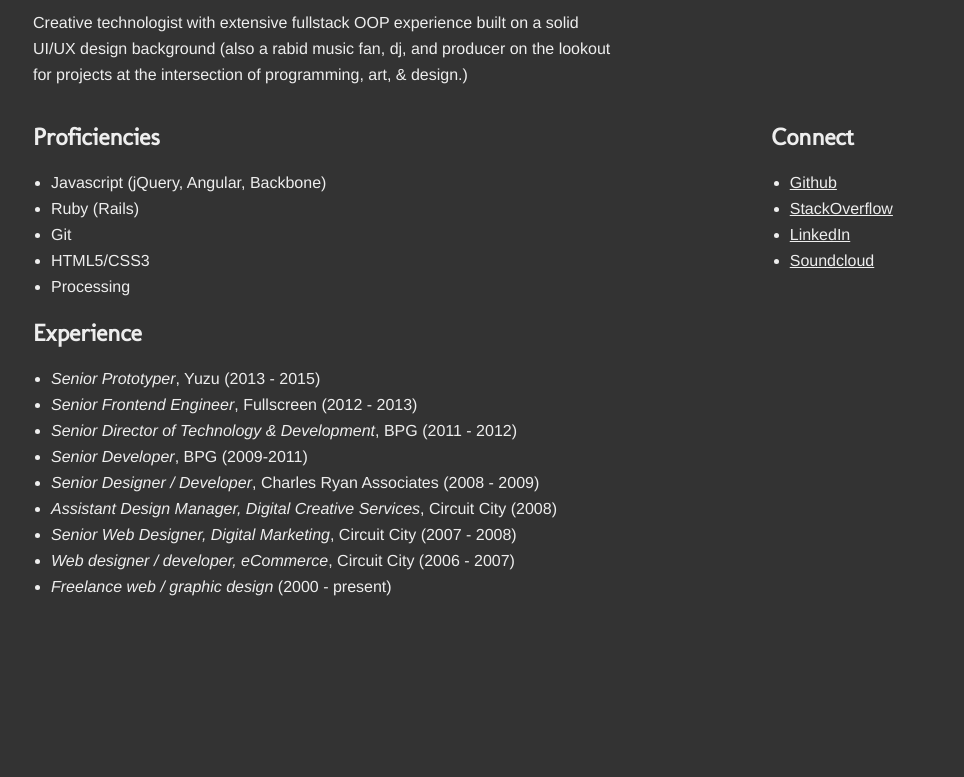
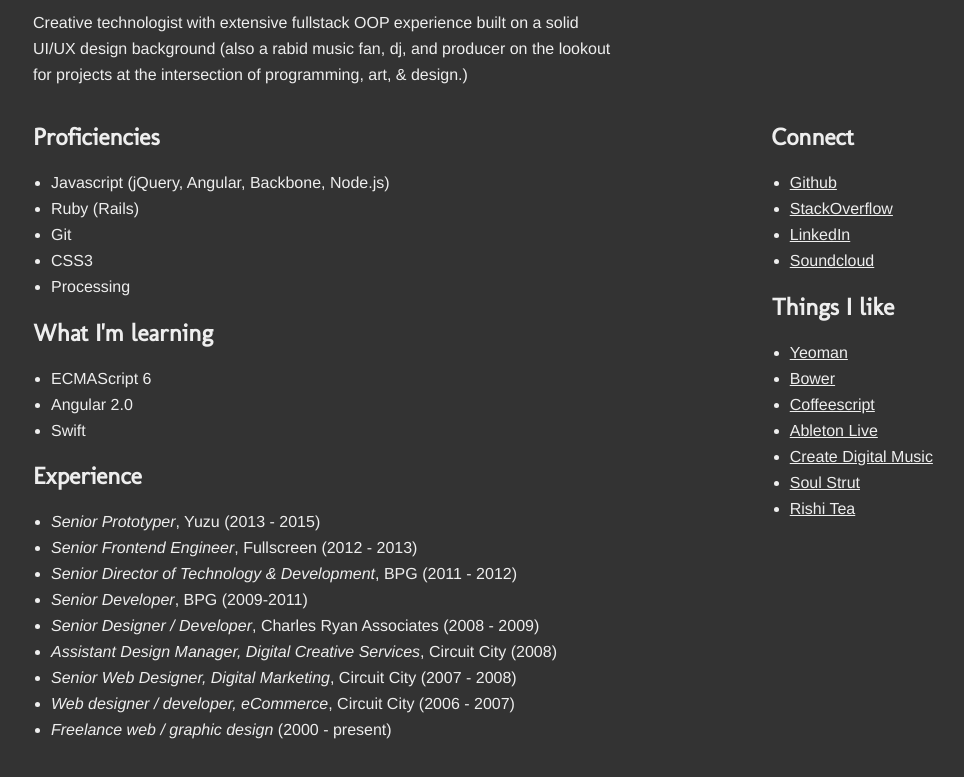
Before and after one commit to findzen/findzen.net, a website: page index.html in a window 1280 px wide. Shown: the part 75-852 px from the top of the page, without its empty margins (94-1058 px from the left). Before the commit the page ends 800 px from the top, so only its background shows below. Drawn offline with Linux system fonts and the light colour scheme; a web font is replaced by a local one.

Commit message:
Add things I like and what I'm learning

```diff
--- a/index.html
+++ b/index.html
@@ -36,11 +36,19 @@
           <section>
             <h2>Proficiencies</h2>
             <ul>
-              <li>Javascript (jQuery, Angular, Backbone)</li>
+              <li>Javascript (jQuery, Angular, Backbone, Node.js)</li>
               <li>Ruby (Rails)</li>
               <li>Git</li>
-              <li>HTML5/CSS3</li>
+              <li>CSS3</li>
               <li>Processing</li>
+            </ul>
+          </section>
+          <section>
+            <h2>What I'm learning</h2>
+            <ul>
+              <li>ECMAScript 6</li>
+              <li>Angular 2.0</li>
+              <li>Swift</li>
             </ul>
           </section>
           <section>
@@ -66,6 +74,17 @@
             <li><a href="http://linkedin.com/in/findzen">LinkedIn</a></li>
             <li><a href="http://soundcloud.com/bimsha">Soundcloud</a></li>
           </ul>
+
+          <h2>Things I like</h2>
+            <ul>
+              <li><a href="http://yeoman.io/">Yeoman</a></li>
+              <li><a href="http://bower.io/">Bower</a></li>
+              <li><a href="http://coffeescript.org/">Coffeescript</a></li>
+              <li><a href="http://ableton.com/">Ableton Live</a></li>
+              <li><a href="http://createdigitalmusic.com">Create Digital Music</a></li>
+              <li><a href="http://www.soulstrut.com/">Soul Strut</a></li>
+              <li><a href="http://www.rishi-tea.com/">Rishi Tea</a></li>
+            </ul>
         </aside>
       </div>
     </div>
```
